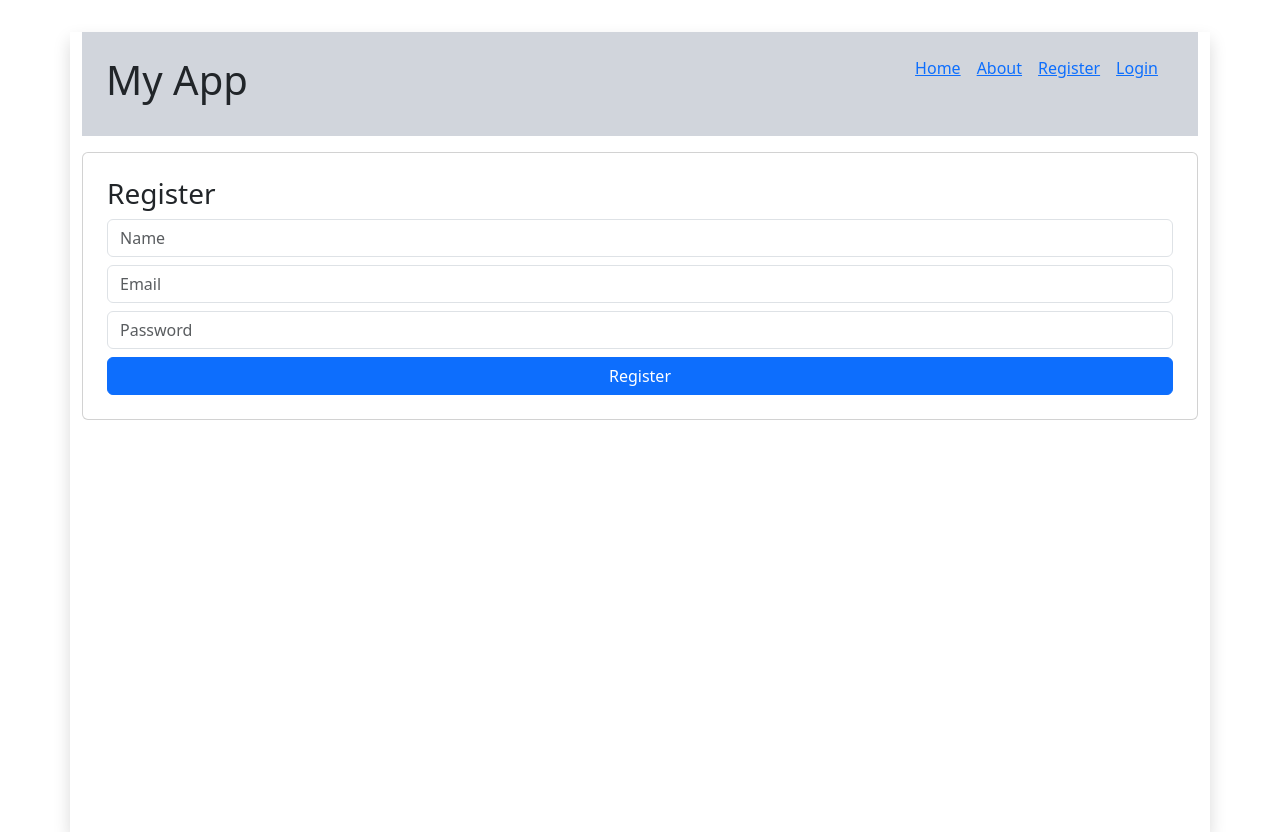
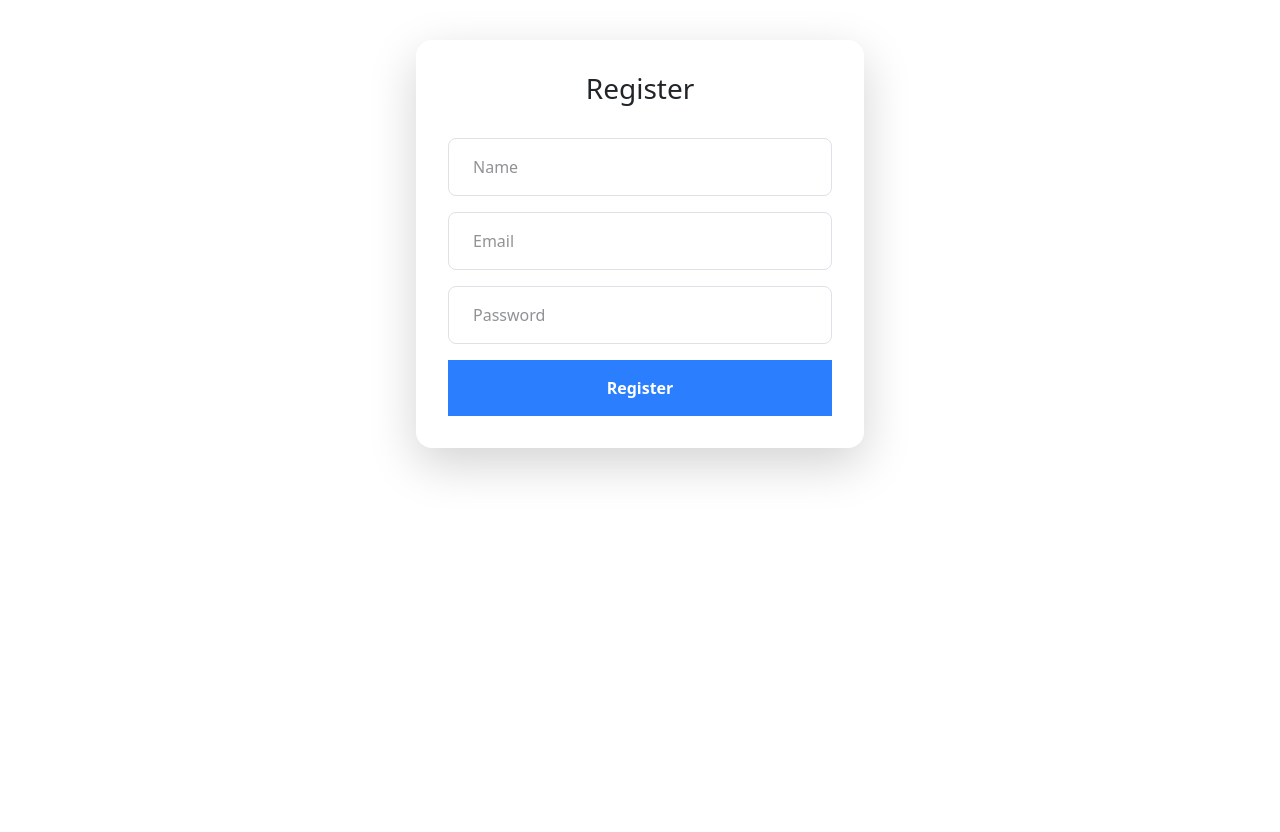
Before and after one commit to rahamath45/lasttask, a React (Vite) app: page /register in a window 1280 px wide. After the commit the page ends 800 px from the top, so only its background shows below. Built offline with nearby package versions, Linux system fonts and the light colour scheme.

Commit message:
the ui changes

```diff
--- a/src/App.jsx
+++ b/src/App.jsx
@@ -5,28 +5,25 @@ import Login from './components/Login'
 import ForgotPassword from './components/ForgotPassword'
 import ResetPassword from './components/ResetPassword'
 import Register from './components/Register'
+import Navbar from './components/Nav'
+import Home from './components/Home'
 
 function App() {
 
 
   return (
     <>
-    <div className="container mt-8  min-h-screen bg-[#fff] shadow">
-        <nav className="mb-3 p-6 bg-gray-300 flex justify-between">
-          <h1>My App</h1>
-        <div>
-          <Link className="me-3" to="/">Home</Link>
-          <Link className="me-3" to="/">About</Link>
-          <Link className="me-3" to="/register">Register</Link>
-          <Link className="me-3" to="/login">Login</Link></div>
-        </nav>
+
+
         <Routes>
+          <Route path="/" element={<Navbar/>}/>
+           <Route path="/Home" element={<Home/>}/>
           <Route path="/register" element={<Register />} />
           <Route path="/login" element={<Login />} />
           <Route path="/forgot-password" element={<ForgotPassword />} />
           <Route path="/reset-password/:token" element={<ResetPassword />} />
         </Routes>
-      </div>
+
 
     </>
   )
--- a/src/components/ForgotPassword.jsx
+++ b/src/components/ForgotPassword.jsx
@@ -19,12 +19,12 @@ function ForgotPassword() {
   };
 
   return (
-    <div className="card p-4">
-      <h3>Forgot Password</h3>
-      <form onSubmit={handleSubmit}>
-        <input className="form-control mb-2" type="email" placeholder="Enter email"
+    <div className="max-w-md mx-auto mt-10 p-8 bg-white rounded-2xl shadow-lg ">
+      <h3 className="text-2xl font-bold text-center mb-6 text-gray-800">Forgot Password</h3>
+      <form onSubmit={handleSubmit} className="flex gap-3 flex-col pt-6">
+        <input  className="w-full px-4 py-3 border border-gray-300 rounded-lg focus:outline-none focus:ring-2 focus:ring-blue-400 focus:border-transparent" type="email" placeholder="Enter email"
           value={email} onChange={(e) => setEmail(e.target.value)} required />
-        <button className="btn btn-warning w-100">Send Reset Link</button>
+        <button className="w-full bg-yellow-500 hover:bg-yellow-600 text-white font-semibold py-3 rounded-lg transition-colors duration-200">Send Reset Link</button>
       </form>
       {msg && <p className="mt-3">{msg}</p>}
     </div>
--- /dev/null
+++ b/src/components/Home.jsx
@@ -0,0 +1,8 @@
+ const Home = () =>{
+  return (
+    <div className="flex justify-center items-center">
+      welcome to home page
+    </div>
+  )
+}
+export default Home;
--- a/src/components/Login.jsx
+++ b/src/components/Login.jsx
@@ -24,14 +24,14 @@ function Login() {
   };
 
   return (
-    <div className="card p-4">
-      <h3>Login</h3>
-      <form onSubmit={handleSubmit}>
-        <input className="form-control mb-2" type="email" placeholder="Email"
+    <div className="max-w-md mx-auto mt-10 p-8 bg-white rounded-2xl shadow-lg ">
+      <h3 className="text-2xl font-bold text-center mb-6 text-gray-800">Login</h3>
+      <form onSubmit={handleSubmit} className="flex gap-3 flex-col pt-6">
+        <input className="w-full px-4 py-3 border border-gray-300 rounded-lg focus:outline-none focus:ring-2 focus:ring-blue-400 focus:border-transparent" type="email" placeholder="Email"
           value={email} onChange={(e) => setEmail(e.target.value)} required />
-        <input className="form-control mb-2" type="password" placeholder="Password"
+        <input className="w-full px-4 py-3 border border-gray-300 rounded-lg focus:outline-none focus:ring-2 focus:ring-blue-400 focus:border-transparent" type="password" placeholder="Password"
           value={password} onChange={(e) => setPassword(e.target.value)} required />
-        <button className="btn btn-success w-100">Login</button>
+        <button className="w-full bg-green-500 hover:bg-green-600 text-white font-semibold py-3 rounded-lg transition-colors duration-200">Login</button>
       </form>
       <Link to="/forgot-password" className="d-block mt-3">Forgot Password?</Link>
       {msg && <p className="mt-3">{msg}</p>}
--- /dev/null
+++ b/src/components/Nav.jsx
@@ -0,0 +1,47 @@
+ import { useNavigate } from "react-router-dom";
+
+const Navbar = () => {
+  const navigate = useNavigate();
+
+  return (
+     <div className="container mt-8  min-h-screen  shadow">
+    <nav className="bg-blue-200 shadow-md px-6 py-4 flex justify-between items-center">
+      <h1
+        className="text-2xl font-bold text-blue-600 cursor-pointer"
+        onClick={() => navigate("/")}
+      >
+        My App
+      </h1>
+
+      <div className=" flex flex-col lg:flex lg:flex-row gap-3">
+        <button
+          className="text-gray-700 hover:text-blue-600 font-medium transition-colors duration-200"
+          onClick={() => navigate("/Home")}
+        >
+          Home
+        </button>
+        <button
+          className="text-gray-700 hover:text-blue-600 font-medium transition-colors duration-200"
+          onClick={() => navigate("/about")}
+        >
+          About
+        </button>
+        <button
+          className="text-gray-700 hover:text-blue-600 font-medium transition-colors duration-200"
+          onClick={() => navigate("/register")}
+        >
+          Register
+        </button>
+        <button
+          className="text-gray-700 hover:text-blue-600 font-medium transition-colors duration-200"
+          onClick={() => navigate("/login")}
+        >
+          Login
+        </button>
+      </div>
+    </nav>
+   </div>
+  );
+};
+
+export default Navbar;
--- a/src/components/Register.jsx
+++ b/src/components/Register.jsx
@@ -25,18 +25,21 @@ function Register() {
   };
 
   return (
-    <div className="card p-4">
-      <h3>Register</h3>
-      <form onSubmit={handleSubmit}>
-        <input className="form-control mb-2" placeholder="Name"
-          value={name} onChange={(e) => setName(e.target.value)} required />
-        <input className="form-control mb-2" type="email" placeholder="Email"
-          value={email} onChange={(e) => setEmail(e.target.value)} required />
-        <input className="form-control mb-2" type="password" placeholder="Password"
-          value={password} onChange={(e) => setPassword(e.target.value)} required />
-        <button className="btn btn-primary w-100">Register</button>
+    <div className="max-w-md mx-auto mt-10 p-8 bg-white rounded-2xl shadow-lg ">
+      <h3 className="text-2xl font-bold text-center mb-6 text-gray-800">Register</h3>
+      <form onSubmit={handleSubmit} className="flex gap-3 flex-col pt-6">
+        <input  placeholder="Name"
+          value={name} onChange={(e) => setName(e.target.value)} required
+          className="w-full px-4 py-3 border border-gray-300 rounded-lg focus:outline-none focus:ring-2 focus:ring-blue-400 focus:border-transparent"/>
+        <input  type="email" placeholder="Email"
+          value={email} onChange={(e) => setEmail(e.target.value)} required
+           className="w-full px-4 py-3 border border-gray-300 rounded-lg focus:outline-none focus:ring-2 focus:ring-blue-400 focus:border-transparent"/>
+        <input  type="password" placeholder="Password"
+          value={password} onChange={(e) => setPassword(e.target.value)} required
+           className="w-full px-4 py-3 border border-gray-300 rounded-lg focus:outline-none focus:ring-2 focus:ring-blue-400 focus:border-transparent"/>
+        <button  className="w-full bg-blue-500 hover:bg-blue-600 text-white font-semibold py-3 rounded-lg transition-colors duration-200">Register</button>
       </form>
-      {msg && <p className="mt-3">{msg}</p>}
+      {msg && <p className="mt-4 text-center text-red-500">{msg}</p>}
     </div>
   );
 }
--- a/src/components/ResetPassword.jsx
+++ b/src/components/ResetPassword.jsx
@@ -22,12 +22,12 @@ function ResetPassword() {
   };
 
   return (
-    <div className="card p-4">
-      <h3>Reset Password</h3>
-      <form onSubmit={handleSubmit}>
-        <input className="form-control mb-2" type="password" placeholder="New Password"
+    <div className="max-w-md mx-auto mt-10 p-8 bg-white rounded-2xl shadow-lg ">
+      <h3 className="text-2xl font-bold text-center mb-6 text-gray-800">Reset Password</h3>
+      <form onSubmit={handleSubmit} className="flex gap-3 flex-col pt-6">
+        <input  className="w-full px-4 py-3 border border-gray-300 rounded-lg focus:outline-none focus:ring-2 focus:ring-blue-400 focus:border-transparent" type="password" placeholder="New Password"
           value={password} onChange={(e) => setPassword(e.target.value)} required />
-        <button className="btn btn-danger w-100">Reset Password</button>
+        <button className="w-full bg-orange-500 hover:bg-orange-600 text-white font-semibold py-3 rounded-lg transition-colors duration-200">Reset Password</button>
       </form>
       {msg && <p className="mt-3">{msg}</p>}
     </div>
```
